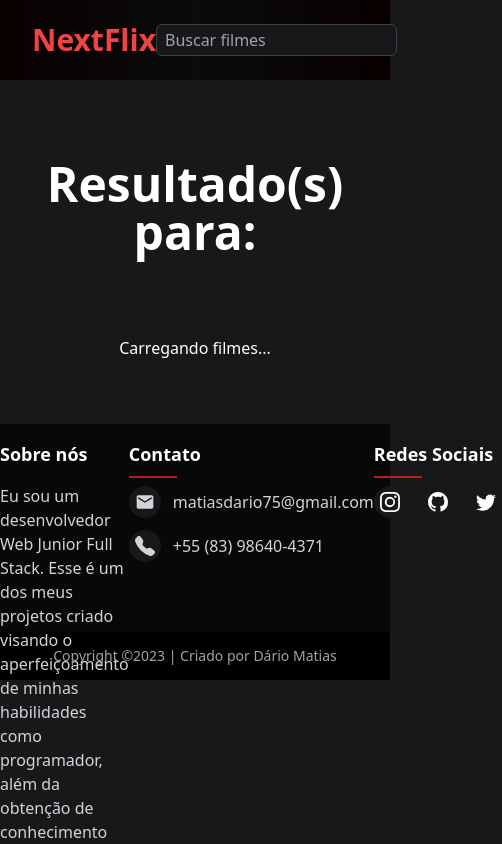
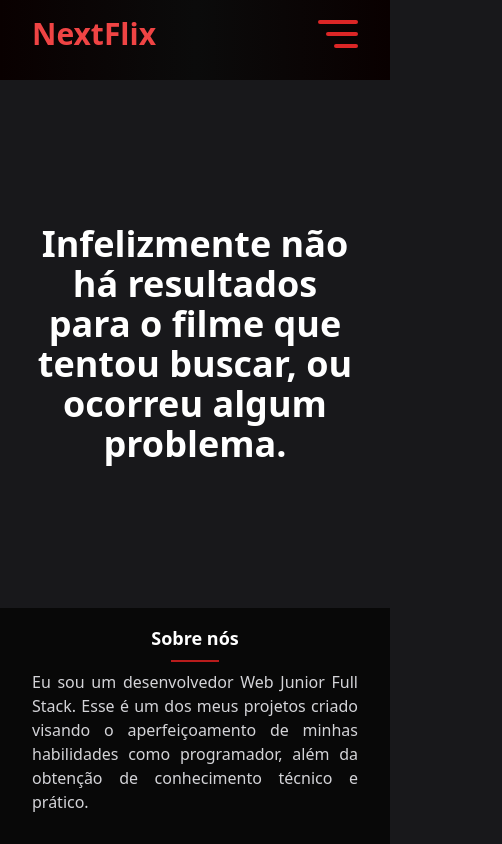
Before and after one commit to dariomatias-dev/movies, a Next.js app: page /search in a window 390 px wide. Shown: the top 844 px of the page, 502 px wide, since content can reach past the window. Built offline with nearby package versions, Linux system fonts and the light colour scheme.

Commit message:
Improved responsiveness, added messages when movies didn't load or weren't found, and style improvements.

```diff
--- a/components/Footer/index.tsx
+++ b/components/Footer/index.tsx
@@ -5,20 +5,20 @@ import { MdEmail } from 'react-icons/md';
 const Footer = () => {
     return (
         <div>
-            <div className="flex justify-around h-52 bg-[#080808] pt-4">
-                <div className='flex flex-col'>
+            <div className="flex flex-col md:flex-row items-center md:items-stretch justify-around gap-8 min-h-52 bg-[#080808] py-4 px-8">
+                <div className='flex flex-col items-center md:items-start'>
                     <h2 className='inline-block text-lg font-bold'>
                         Sobre nós
                     </h2>
 
                     <span className='inline-block w-12 h-[2px] bg-red-700 mt-2 mb-2' />
 
-                    <p className='max-w-[400px] text-zinc-300'>
+                    <p className='w-full max-w-[400px] text-zinc-300 text-justify md:text-start'>
                         Eu sou um desenvolvedor Web Junior Full Stack. Esse é um dos meus projetos criado visando o aperfeiçoamento de minhas habilidades como programador, além da obtenção de conhecimento técnico e prático.
                     </p>
                 </div>
 
-                <div className='flex flex-col'>
+                <div className='flex flex-col items-center md:items-start'>
                     <h2 className='inline-block text-lg font-bold'>
                         Contato
                     </h2>
@@ -42,7 +42,7 @@ const Footer = () => {
                     </div>
                 </div>
 
-                <div className='flex flex-col'>
+                <div className='flex flex-col items-center md:items-start'>
                     <h2 className='inline-block text-lg font-bold'>
                         Redes Sociais
                     </h2>
@@ -80,7 +80,7 @@ const Footer = () => {
                 </div>
             </div>
 
-            <div className="flex justify-center items-center h-12 bg-black text-sm text-zinc-400">
+            <div className="flex justify-center items-center h-12 bg-black text-xs sm:text-sm text-zinc-400">
                 Copyright ©2023 | Criado por Dário Matias
             </div>
         </div>
--- a/components/Header/index.tsx
+++ b/components/Header/index.tsx
@@ -1,4 +1,4 @@
-import { useState } from 'react';
+import { useEffect, useState } from 'react';
 import Link from 'next/link';
 import { useRouter } from 'next/router';
 import gradientStyle from '../../styles/Gradient.module.css';
@@ -6,13 +6,28 @@ import inputStyle from '../../styles/Input.module.css';
 
 const Header = () => {
     const [searchParams, setSearchParams] = useState('');
+    const [showInput, setShowInput] = useState(false);
 
     const router = useRouter();
 
-    const search = () => router.push(`/search?q=${searchParams}`);
+    const search = () => {
+        router.push(`/search?q=${searchParams}`);
+        setSearchParams('');
+    };
+
+    const checkWidth = () => {
+        const width = window.innerWidth;
+        if (width >= 640)
+            setShowInput(false);
+    };
+
+    useEffect(() => {
+        window.addEventListener('resize', checkWidth);
+    }, [])
 
     return (
-        <div className={`${gradientStyle.gradient} flex justify-between items-center h-20 px-8`}>
+        <div className={`${gradientStyle.gradient} min-h-20 flex flex-col sm:flex-row sm:items-center gap-6 sm:gap-0 py-4 px-8`}>
+            <div className='w-full flex justify-between'>
                 <Link
                     href='/'
                     legacyBehavior
@@ -22,12 +37,34 @@ const Header = () => {
                     </a>
                 </Link>
 
+                <button
+                    type='button'
+                    onClick={() => setShowInput(!showInput)}
+                    className='flex sm:hidden flex-col items-end gap-2 w-10 mt-1'
+                >
+                    <span className='inline-block w-full h-1 bg-red-600 rounded-sm' />
+                    <span className='inline-block w-8 h-1 bg-red-600 rounded-sm' />
+                    <span className='inline-block w-6 h-1 bg-red-600 rounded-sm' />
+                </button>
+
                 <input
                     type='text'
                     placeholder='Buscar filmes'
+                    value={searchParams}
                     onChange={e => setSearchParams(e.target.value)}
                     onKeyUp={e => e.key === 'Enter' ? search() : ''}
-                className={`${inputStyle.input} h-8 pl-2 bg-zinc-900 border border-zinc-700 hover:border-zinc-600 focus:border-zinc-500 rounded-md outline-none transition duration-300`}
+                    className={`${inputStyle.input} hidden sm:flex h-8 pl-2 bg-zinc-900 border border-zinc-700 hover:border-zinc-600 focus:border-zinc-500 rounded-md outline-none transition duration-300`}
+                />
+            </div>
+
+            <input
+                type='text'
+                placeholder='Buscar filmes'
+                value={searchParams}
+                onChange={e => setSearchParams(e.target.value)}
+                onKeyUp={e => e.key === 'Enter' ? search() : ''}
+                style={showInput ? { display: 'flex' } : { display: 'none' }}
+                className={`${inputStyle.input} w-full h-8 pl-2 bg-zinc-900 border border-zinc-700 hover:border-zinc-600 focus:border-zinc-500 rounded-md outline-none transition duration-300`}
             />
         </div>
     );
--- a/components/MovieCard/index.tsx
+++ b/components/MovieCard/index.tsx
@@ -34,7 +34,12 @@ const MovieCard = ({ movie }: Props) => {
                         </span>
                     </div>
                     <span className='bg-[#18181B] text-zinc-300 font-bold ml-3 py-1 px-2 rounded-lg'>
-                        {movie.vote_average}
+                        {
+                            movie.vote_average === 0 ?
+                                '--'
+                                :
+                                movie.vote_average
+                        }
                     </span>
                 </div>
             </a>
--- a/pages/index.tsx
+++ b/pages/index.tsx
@@ -19,11 +19,14 @@ const Home = () => {
 
   return (
     <div className='flex flex-col gap-20 mt-20 mb-16'>
+      {
+        movies.length !== 0 && (
+          <>
             <h1 className='text-5xl text-center font-bold'>
               Filmes mais votados
             </h1>
 
-      <div className='flex flex-wrap justify-center gap-10 px-4'>
+            <div className='flex flex-wrap justify-center gap-6 sm:gap-12 px-6 sm:px-8'>
               {
                 movies.map(movie => {
                   if (movie.poster_path == null) return;
@@ -36,9 +39,21 @@ const Home = () => {
                   )
                 })
               }
+            </div>
+          </>
 
-        {movies.length === 0 && 'Carregando filmes...'}
+        )
+      }
+
+      {
+        movies.length === 0 && (
+          <div className='h-full flex justify-center my-36'>
+            <h1 className='text-4xl sm:text-5xl text-center font-bold mx-8'>
+              Carregando filmes...
+            </h1>
           </div>
+        )
+      }
     </div>
   );
 };
--- a/pages/search.tsx
+++ b/pages/search.tsx
@@ -24,12 +24,16 @@ const Search = () => {
     }, [query])
 
     return (
+        <>
+            {
+                movies.length !== 0 && (
                     <div className='flex flex-col gap-20 mt-20 mb-16'>
-            <h1 className='text-5xl text-center font-bold'>
+
+                        <h1 className='text-4xl sm:text-5xl text-center font-bold'>
                             Resultado(s) para: {query}
                         </h1>
 
-            <div className='flex flex-wrap justify-center gap-10 px-4'>
+                        <div className='flex flex-wrap justify-center gap-10 px-8'>
                             {
                                 movies?.map(movie => {
                                     if (movie.poster_path == null) return;
@@ -42,9 +46,23 @@ const Search = () => {
                                     )
                                 })
                             }
+
                             {movies?.length === 0 && 'Carregando filmes...'}
                         </div>
                     </div>
+                )
+            }
+
+            {
+                movies.length === 0 && (
+                    <div className='h-full flex justify-center my-36'>
+                        <h1 className='max-w-[800px] text-4xl sm:text-5xl text-center font-bold mx-8'>
+                            Infelizmente não há resultados para o filme que tentou buscar, ou ocorreu algum problema.
+                        </h1>
+                    </div>
+                )
+            }
+        </>
     );
 };
 
```
Also changed, not shown: pages/movie.tsx (+23 -9 lines). Lines whose indentation alone changed are shown as unchanged.
